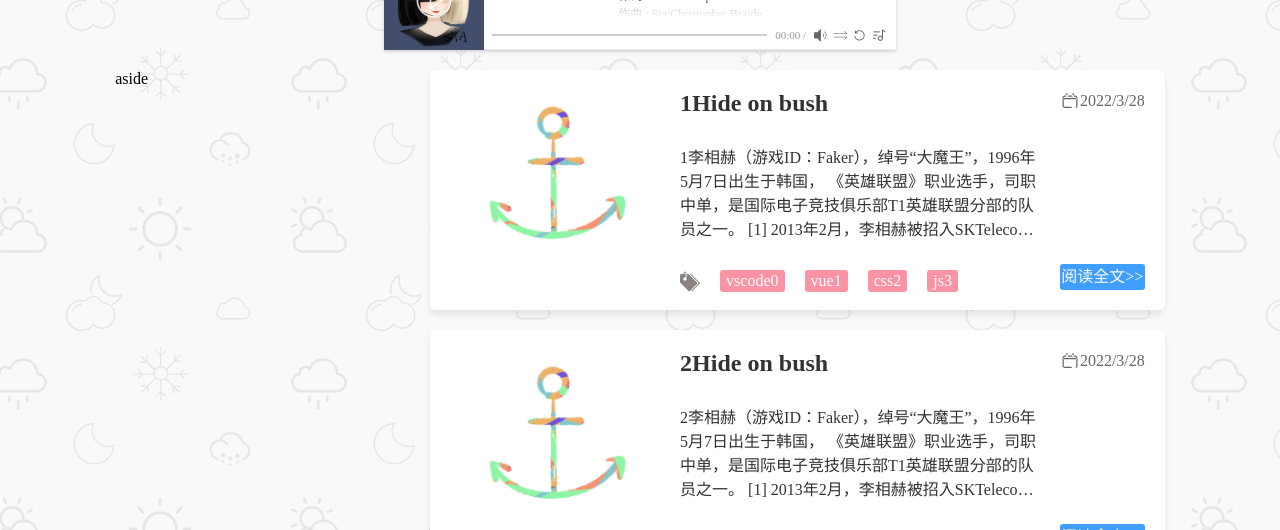
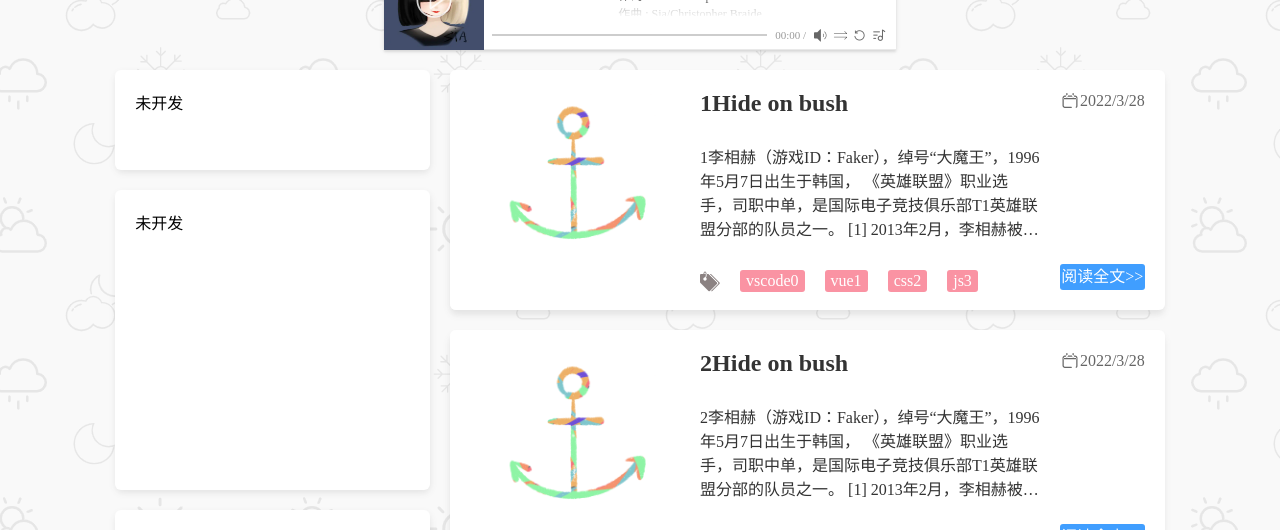
Before and after one commit to Fishwheat/first-blog, a Vue app: page /home in a window 1280 px wide. Shown: the part 270-800 px from the top of the page. Built offline with nearby package versions, Linux system fonts and the light colour scheme.

Commit message:
add blog-panel template in components

```diff
--- /dev/null
+++ b/src/components/blog-panel/index.vue
@@ -0,0 +1,56 @@
+<template>
+  <div class="blog-panel">
+    <div class="background-shadow"></div>
+    <slot></slot>
+  </div>
+</template>
+
+<script lang='ts' setup>
+import {reactive, ref, onBeforeMount, onMounted} from 'vue';
+
+
+onMounted(() => {
+  console.log('3.-组件挂载到页面之后执行-------onMounted');
+});
+defineExpose({
+});
+</script>
+
+<script lang='ts'>
+export default { name: 'BlogPanel' };
+
+</script>
+
+<style lang='scss'>
+.blog-panel {
+  position: relative;
+  width: 100%;
+  height: 100%;
+  padding: 20px;
+  background-color: #fff;
+  border-radius: 6px;
+  &:hover .background-shadow {
+    width: calc(100% + 2px);
+    // top: 53%;
+    transform: translate(-50%, 6px);
+    background: rgba($color: #555, $alpha: .2 );
+  }
+  .background-shadow {
+    position: absolute;
+    top: 0;
+    // left: 0;
+    // top: 52%;
+    left: 50%;
+    transform: translate(-50%, 3px);
+    content: '';
+    width: 100%;
+    height: 100%;
+    border-radius: 8px;
+    background: rgba($color: #333, $alpha: .1);
+    filter: blur(3px);
+    transition: all .2s linear;
+    z-index: -1;
+  }
+}
+
+</style>
--- a/src/modules/home/pages/components/home-content.vue
+++ b/src/modules/home/pages/components/home-content.vue
@@ -5,7 +5,20 @@
     </div>
     <div class="home-content-center">
       <div class="aside">
-        <aside>aside</aside>
+        <!-- <aside> -->
+          <div style="height: 100px; margin-bottom: 20px">
+            <BlogPanel>未开发</BlogPanel>
+          </div>
+          <div style="height: 300px; margin-bottom: 20px">
+            <BlogPanel>未开发</BlogPanel>
+          </div>
+          <div style="height: 300px; margin-bottom: 20px">
+            <BlogPanel>未开发</BlogPanel>
+          </div>
+          <div style="height: 300px; margin-bottom: 20px">
+            <BlogPanel>未开发</BlogPanel>
+          </div>
+        <!-- </aside> -->
       </div>
       <div class="learning-records">
         <BlogLists :toTalLists="toTalList" />
@@ -19,6 +32,7 @@ import '@/assets/svg/home-svg/fonticon/iconfont.css';
 import { reactive, ref, onMounted, onUnmounted, computed, onUpdated, watch } from 'vue';
 import BlogLists from '@/components/blog-lists/index.vue';
 import BlogPlayer from '@/components/blog-player/index.vue';
+import BlogPanel from '@/components/blog-panel/index.vue';
 
 // 引入音乐
 const unstoppableMusic  = require('@/assets/audio/Sia-Unstoppable.mp3?raw');
@@ -484,9 +498,13 @@ export default { name: '' };
     width: 82%;
     display: flex;
     justify-content: space-between;
-
+    .aside {
+      width: 30%;
+      margin-right: 20px;
+    }
     .learning-records {
-      width: 70%;
+      flex: 1;
+      // width: 70%;
     }
   }
 }
```
